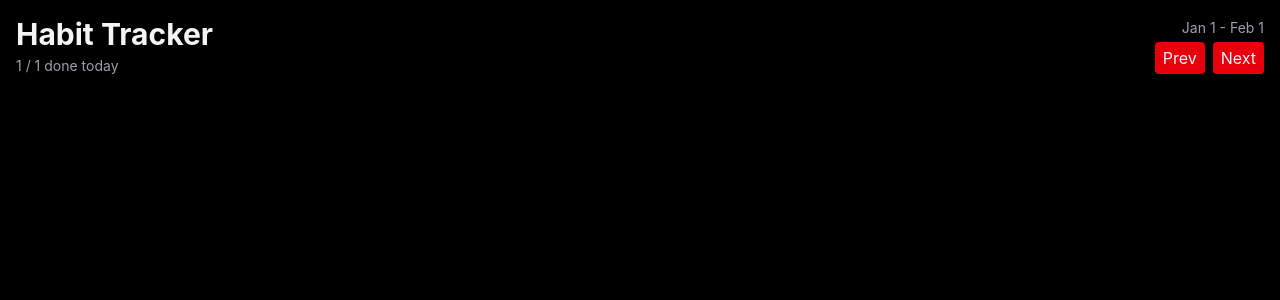
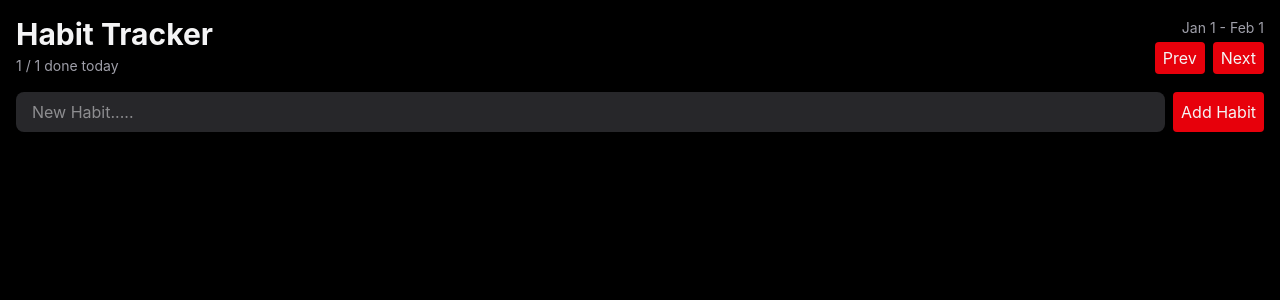
Before and after one commit to JonBaldwinAlmarez/habit-tracker, a React (Vite) app: page / in a window 1280 px wide. Shown: the top 300 px of the page. Built offline with nearby package versions, Linux system fonts and the light colour scheme.

Commit message:
Feature: habit list component

```diff
--- a/src/App.tsx
+++ b/src/App.tsx
@@ -1,27 +1,11 @@
-import Button from "./components/Button";
+import Header from "./components/Header";
+import HabitForm from "./components/HabitForm";
 
 export default function App() {
 	return (
 		<div className="w-full mx-auto p-4 flex flex-col gap-4">
-			<Header></Header>
+			<Header />
+			<HabitForm />
 		</div>
 	);
 }
-
-function Header() {
-	return (
-		<header className="flex items-center justify-between">
-			<div className="flex flex-col gap-1">
-				<h1 className="text-3xl font-bold">Habit Tracker</h1>
-				<span className="text-zinc-400 text-sm">1 / 1 done today</span>
-			</div>
-			<div className="flex flex-col gap-1 items-end">
-				<span className="text-zinc-400 text-sm">Jan 1 - Feb 1</span>
-				<div className="flex items-center gap-2">
-					<Button>Prev</Button>
-					<Button>Next</Button>
-				</div>
-			</div>
-		</header>
-	);
-}
--- /dev/null
+++ b/src/components/HabitForm.tsx
@@ -0,0 +1,17 @@
+import React from "react";
+import Button from "./Button";
+
+const HabitForm = () => {
+	return (
+		<form className="flex gap-2">
+			<input
+				className="flex-1 rounded-lg bg-zinc-800 py-2 px-4 outline-none focus-visible:ring-2 focus-visible:ring-red-500"
+				type="text"
+				placeholder="New Habit....."
+			/>
+			<Button>Add Habit</Button>
+		</form>
+	);
+};
+
+export default HabitForm;
--- /dev/null
+++ b/src/components/Header.tsx
@@ -0,0 +1,19 @@
+import Button from "./Button";
+
+export default function Header() {
+	return (
+		<header className="flex items-center justify-between">
+			<div className="flex flex-col gap-1">
+				<h1 className="text-3xl font-bold">Habit Tracker</h1>
+				<span className="text-zinc-400 text-sm">1 / 1 done today</span>
+			</div>
+			<div className="flex flex-col gap-1 items-end">
+				<span className="text-zinc-400 text-sm">Jan 1 - Feb 1</span>
+				<div className="flex items-center gap-2">
+					<Button>Prev</Button>
+					<Button>Next</Button>
+				</div>
+			</div>
+		</header>
+	);
+}
```
